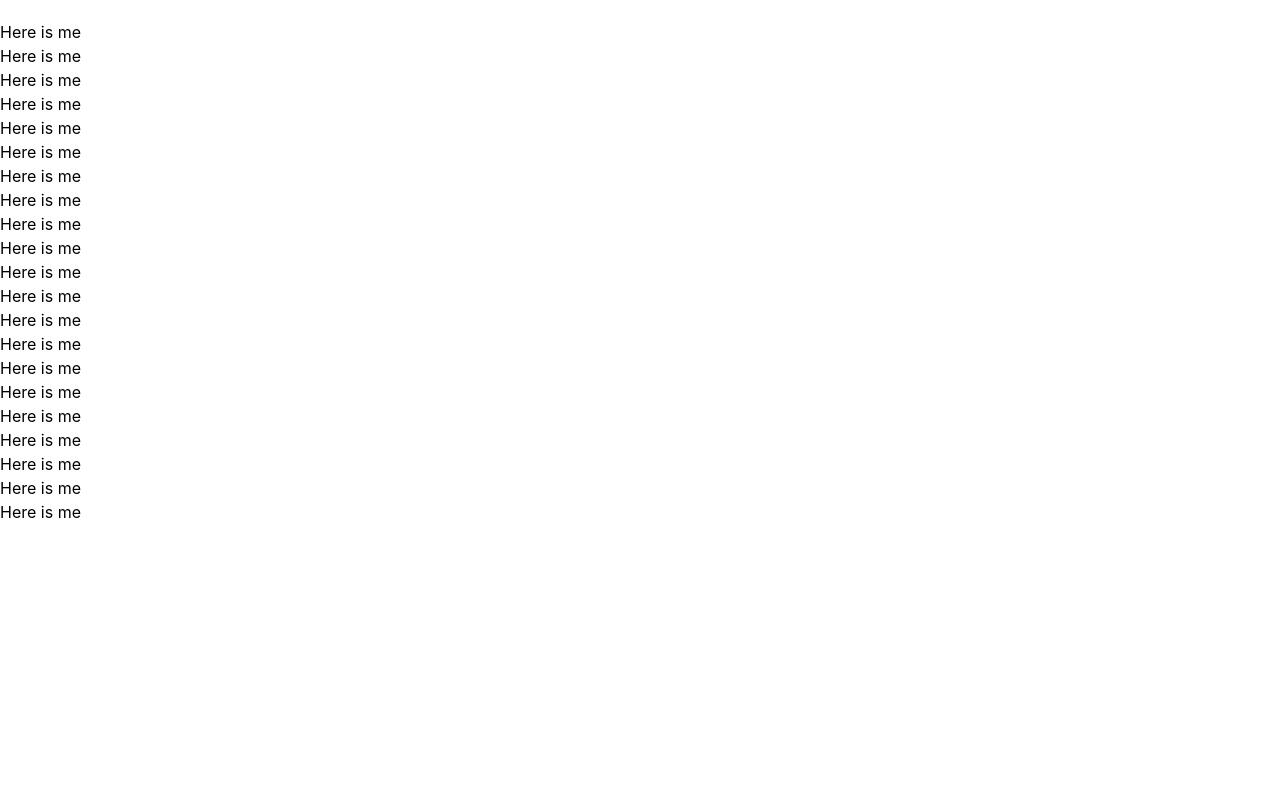
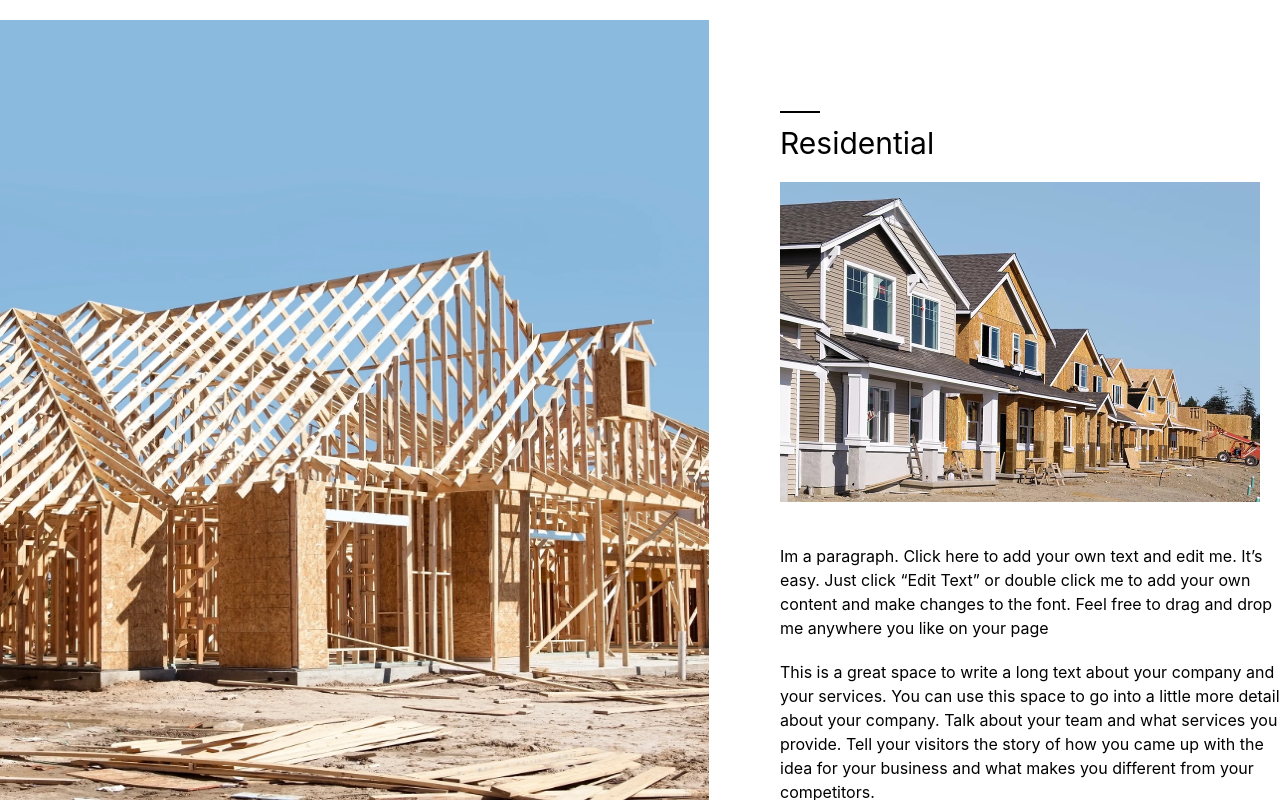
Before and after one commit to stechx1/mcr, a Next.js app: page / in a window 1280 px wide. Shown: the part 3220-4020 px from the top of the page. Before the commit the page ends 3744 px from the top, so only its background shows below. Built offline with nearby package versions, Linux system fonts and the light colour scheme.

Commit message:
feat: add resedential

```diff
--- a/src/collections/OurWork/OurWork.jsx
+++ b/src/collections/OurWork/OurWork.jsx
@@ -1,6 +1,7 @@
 import { Button } from '../../components';
 import { Commercial } from './Commerical/Commercial';
 import { Infrastructure } from './Infrastructure/Infrastructure';
+import { Residential } from './Residential/Residential';
 
 export const OurWork = () => {
   return (
@@ -14,6 +15,7 @@ export const OurWork = () => {
       </div>
       <Commercial />
       <Infrastructure />
+      <Residential />
     </div>
   );
 };
--- a/src/collections/OurWork/Residential/Residential.jsx
+++ b/src/collections/OurWork/Residential/Residential.jsx
@@ -3,11 +3,17 @@ import Image from 'next/image';
 export const Residential = () => {
   return (
     <div className='py-[90px]'>
-      <div className='flex justify-between items-center'>
+      <div className='flex justify-between items-center flex-row-reverse'>
         <div>
           <div className='h-[2px] w-[40px] bg-black my-2'></div>
-          <h3 className='text-[30px]'>Commerical</h3>
-          <div className='max-w-[500px]'>
+          <h3 className='text-[30px] pb-4'>Residential</h3>
+          <Image
+          src='/images/resedential-2.webp'
+          width='480px'
+          height='320px'
+          alt='resedential-2-img'
+        />
+          <div className='max-w-[500px] pt-4'>
             <p className='py-5'>
               Im a paragraph. Click here to add your own text and edit me. It’s
               easy. Just click “Edit Text” or double click me to add your own
@@ -25,10 +31,10 @@ export const Residential = () => {
           </div>
         </div>
         <Image
-          src='/images/commercial.webp'
+          src='/images/resedential-1.webp'
           width='709px'
           height='866px'
-          alt='commercial-img'
+          alt='resedential-img'
         />
       </div>
     </div>
```
Also changed, not shown: public/images/resedential-1.webp (added), public/images/resedential-2.webp (added).
